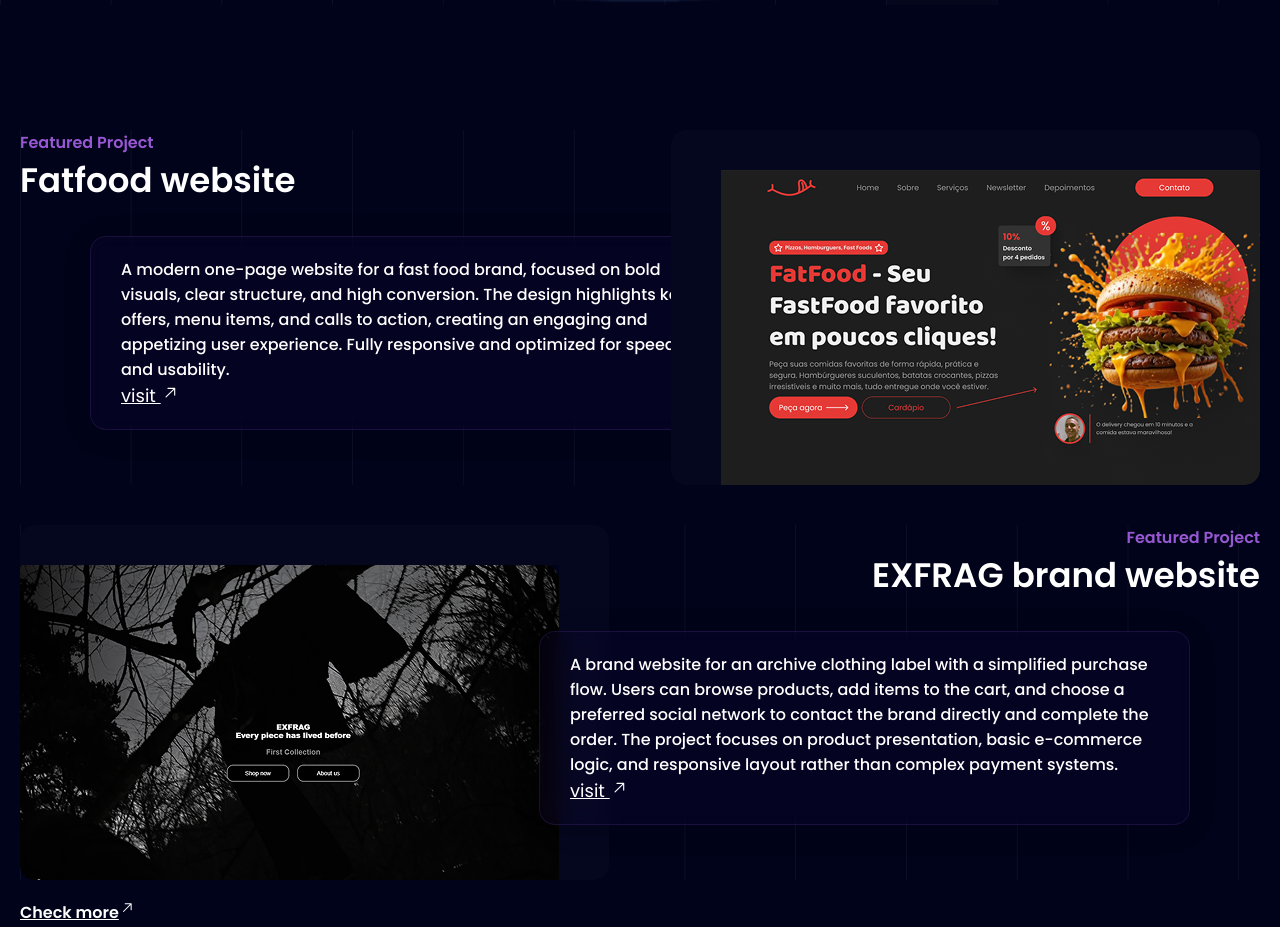
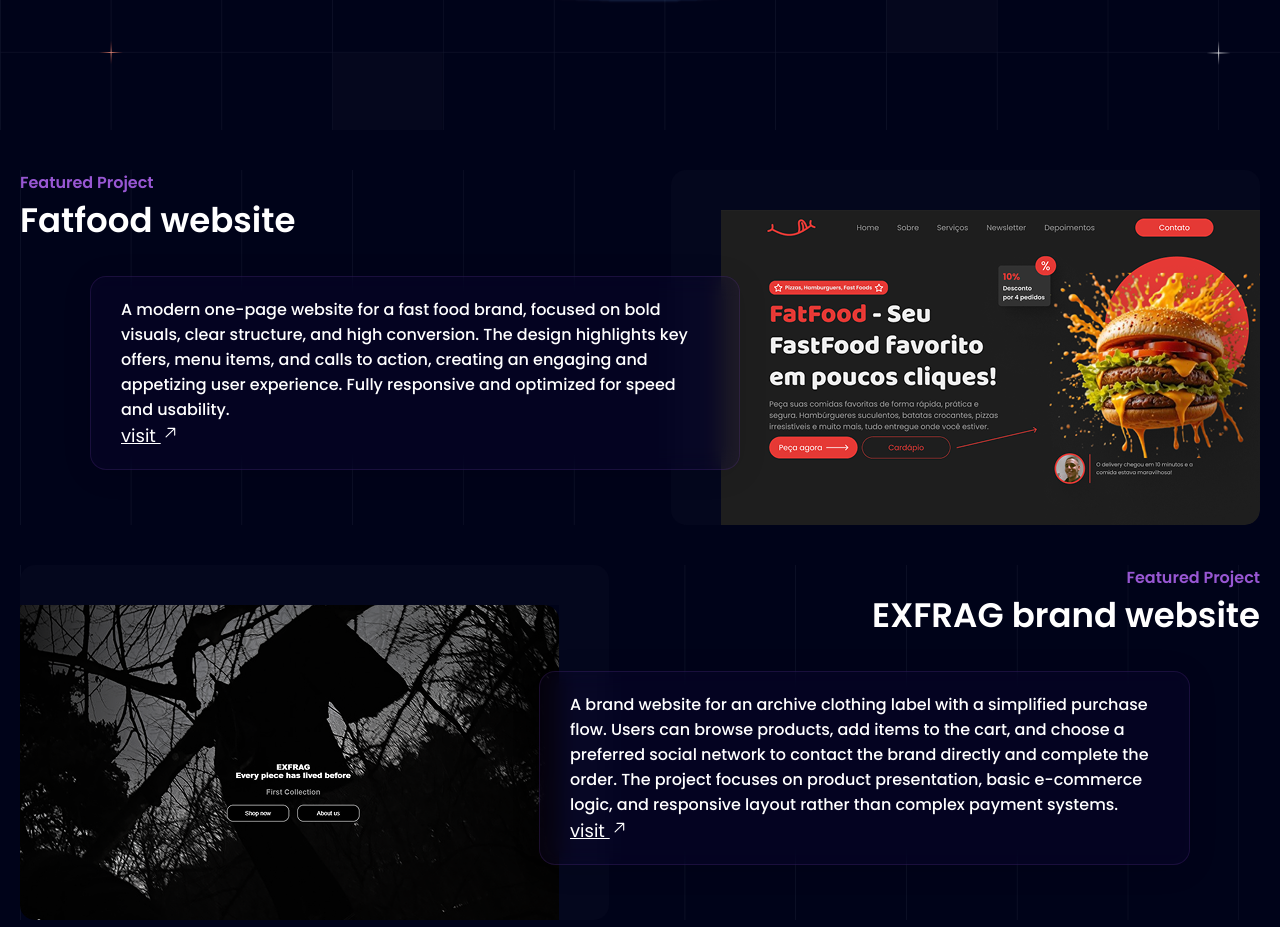
Before and after one commit to ErnestMakarov/ernest, a React (Create React App) app: page / in a window 1280 px wide. Shown: the part 2020-2947 px from the top of the page. Built offline with nearby package versions, Linux system fonts and the light colour scheme.

Commit message:
4.03 app.js and project.css fix

```diff
--- a/src/App.js
+++ b/src/App.js
@@ -21,7 +21,7 @@
   }, [])
 
   return (
-    <div className="App">
+    <div className="wrapper">
       <Header />
       <Hero />
       <Process />
--- a/src/css/hero.css
+++ b/src/css/hero.css
@@ -55,13 +55,11 @@
     border: #838383 1px solid;
     font-size: 14px;
     user-select: none;
-    transition: transform 0.2s ease;
     transition: border 0.2s ease;
     gap: 3px;
 }
 
 .hero-btn:hover {
-    transform: translate(0px, -2px);
     border: 1px solid #fff;
     opacity: 1;
 }
--- a/src/css/projects.css
+++ b/src/css/projects.css
@@ -2,6 +2,11 @@
     background-image: url("../img/bg-1.png");
     margin-top: 40px;
     display: flex;
+    position: relative;
+}
+
+.first-project{
+    justify-content: end;
 }
 
 .purple-text    {
@@ -41,7 +46,6 @@
 }
 
 .first-project-cart {
-
     margin-left: 70px;
 }
 
@@ -61,6 +65,14 @@
     border-radius: 15px;
 }
 
+.first-project-text    {
+    position: absolute;
+    left: 0;
+    z-index: 2;
+
+    max-width: 650px;
+}
+
 .second-project-text    {
     text-align: right;
 }
@@ -72,10 +84,6 @@
     color: #fff;
     text-decoration: underline;
     font-weight: 600;
-}
-
-.project {
-    position: relative;
 }
 
 .project-cart {
@@ -95,6 +103,11 @@
     .project-cart   {
         border: none;
         border-radius: 0;
+        padding: 10px 15px;
+    }
+
+    .first-project-text    {
+        position: relative;
     }
 
     .first-project-cart {
--- a/src/css/reset.css
+++ b/src/css/reset.css
@@ -58,3 +58,12 @@
   border-radius: 20px;       /* округлось бегунка */
   border: 2px solid #fff;  /* отступ вокруг бегунка */
 }
+
+.wrapper{
+    width: 100%;
+    height: 100%;
+    display: flex;
+    flex-direction: column;
+
+    overflow-x: hidden;
+}
```
